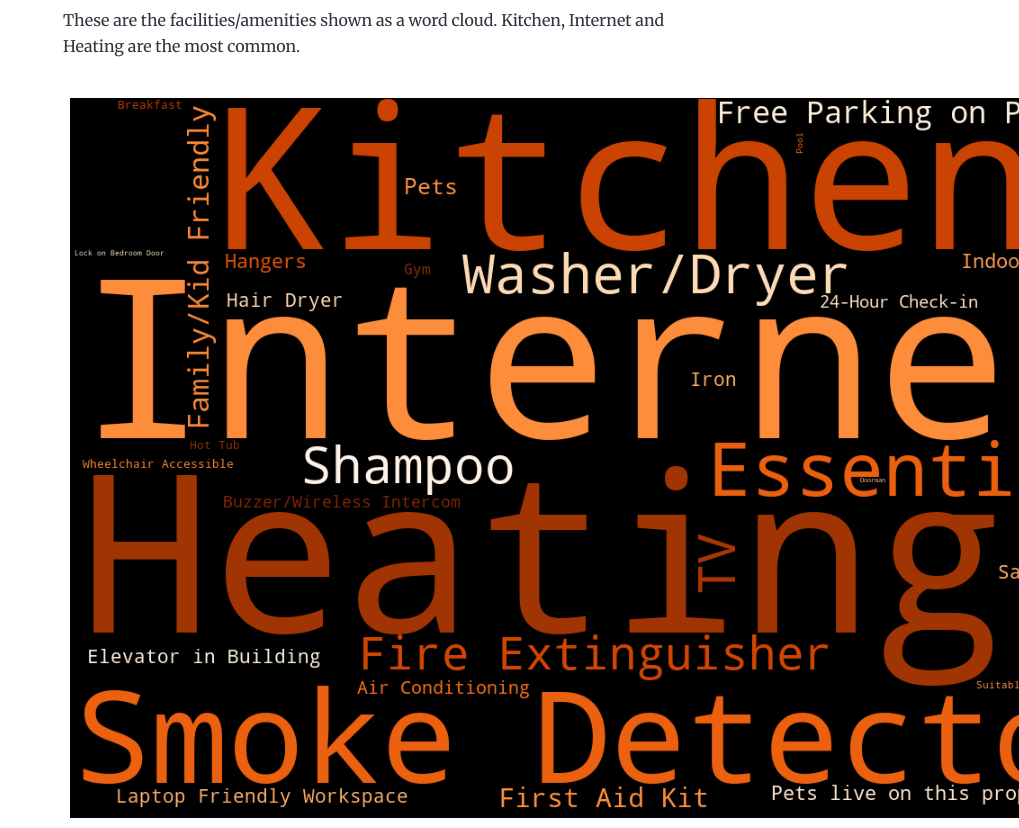
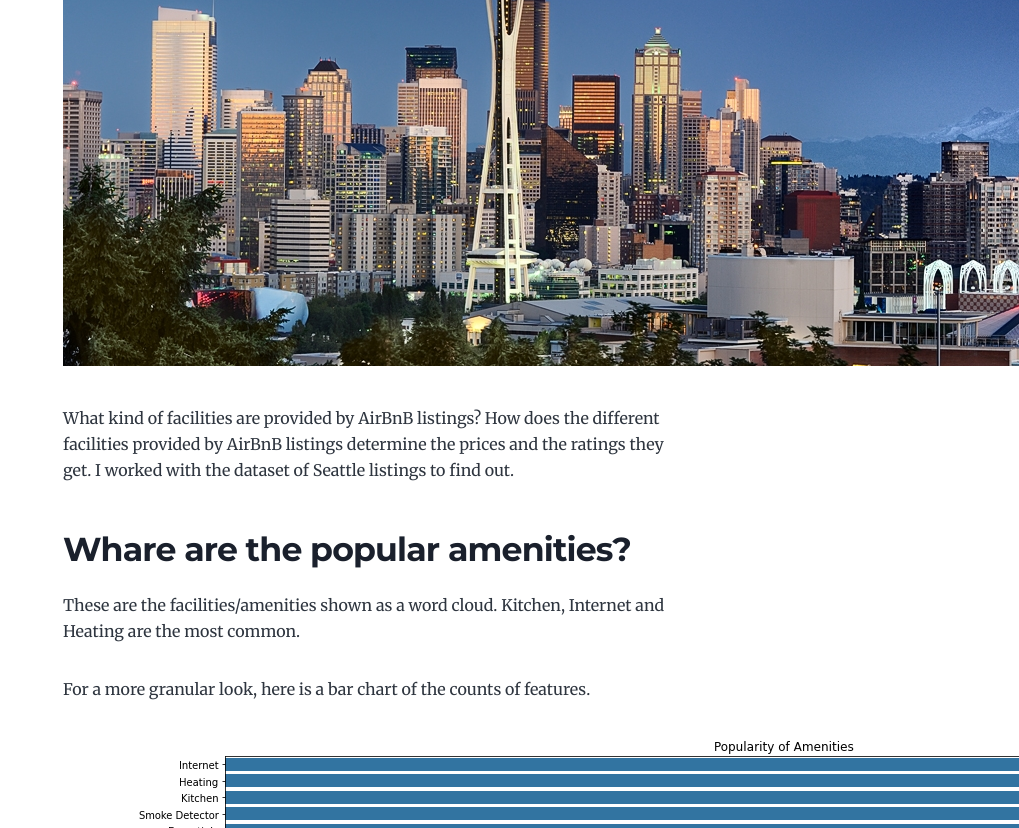
Before and after one commit to sivakar12/seattle-airbnb-nanodegree-project, a Gatsby site in the folder data-science-blog/: page /seattle-airbnb/ in a window 1280 px wide. Shown: the part 507-1335 px from the top of the page, without its empty margins (261-1280 px from the left). Built offline with nearby package versions, Linux system fonts and the light colour scheme; Gatsby itself is replaced by a stand-in of ours.

Commit message:
Add header image to blog post

```diff
--- a/data-science-blog/content/blog/seattle-airbnb/index.md
+++ b/data-science-blog/content/blog/seattle-airbnb/index.md
@@ -3,6 +3,7 @@ title: What are amenities that popular AirBnB spots in Seattle provide?
 date: "2021-07-27"
 description: "An exploration of the amenities in Seattle AirBnB data"
 ---
+![Seattle sky line](./seattle.png)
 
 What kind of facilities are provided by AirBnB listings? How does the different facilities provided by AirBnB listings determine the prices and the ratings they get. I worked with the dataset of Seattle listings to find out.
 
@@ -10,7 +11,6 @@ What kind of facilities are provided by AirBnB listings? How does the different
 
 These are the facilities/amenities shown as a word cloud. Kitchen, Internet and Heating are the most common.
 
-![Popularity Word Cloud](./popularity_word_cloud.png)
 
 For a more granular look, here is a bar chart of the counts of features.
 
```
Also changed, not shown: data-science-blog/content/blog/seattle-airbnb/seattle.png (added).
